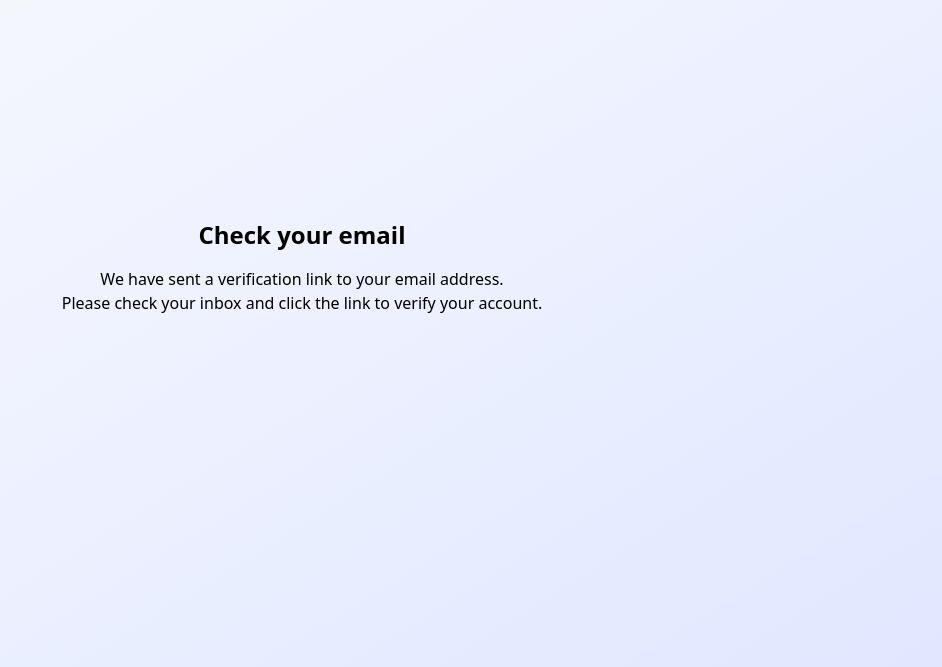
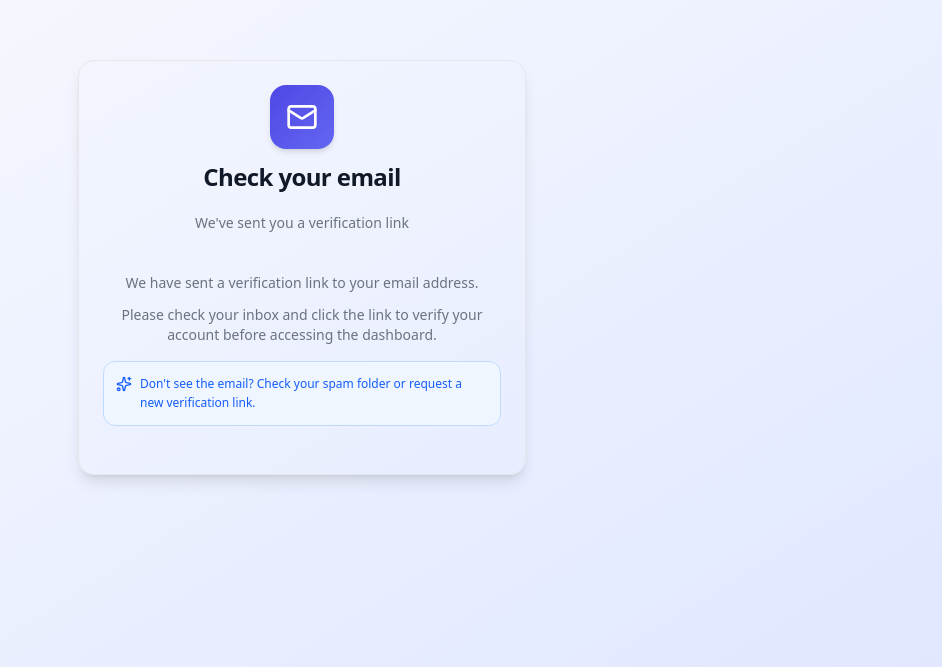
Before and after one commit to knurdz/Portfolium, a Next.js app: page /auth/check-email in a window 1280 px wide. Shown: the part 133-800 px from the top of the page, without its empty margins (338-1280 px from the left). Built offline with nearby package versions, Linux system fonts and the light colour scheme.

Commit message:
blocked unverified users from accessing dashboard and fixed bugs

```diff
--- a/app/auth/check-email/page.tsx
+++ b/app/auth/check-email/page.tsx
@@ -1,9 +1,64 @@
-export default function CheckEmail() {
+"use client";
+
+import { useSearchParams } from "next/navigation";
+import { Card, CardContent, CardDescription, CardHeader, CardTitle } from "@/components/ui/card";
+import { Mail, AlertCircle, Sparkles } from "lucide-react";
+import { Suspense } from "react";
+
+function CheckEmailContent() {
+  const searchParams = useSearchParams();
+  const error = searchParams.get("error");
+
   return (
-    <div className="flex min-h-screen flex-col items-center justify-center p-24">
-      <h1 className="text-2xl font-bold mb-4">Check your email</h1>
-      <p>We have sent a verification link to your email address.</p>
-      <p>Please check your inbox and click the link to verify your account.</p>
+    <div className="flex min-h-screen flex-col items-center justify-center p-6 bg-linear-to-br from-[#F9FAFB] via-[#EEF2FF] to-[#E0E7FF]">
+      <Card className="w-full max-w-md border-[#E5E7EB] shadow-lg">
+        <CardHeader className="text-center space-y-3 pb-4">
+          <div className="flex justify-center mb-1">
+            <div className="w-16 h-16 bg-linear-to-br from-[#4F46E5] to-[#6366F1] rounded-xl flex items-center justify-center shadow-md">
+              <Mail className="w-8 h-8 text-white" />
+            </div>
+          </div>
+          <CardTitle className="text-2xl font-bold text-[#111827] tracking-tight">
+            Check your email
+          </CardTitle>
+          <CardDescription className="text-sm text-[#6B7280]">
+            We&apos;ve sent you a verification link
+          </CardDescription>
+        </CardHeader>
+
+        <CardContent className="space-y-4 px-6 pb-6">
+          {error && (
+            <div className="flex items-start gap-2 p-3 bg-red-50 border border-red-200 rounded-lg">
+              <AlertCircle className="h-4 w-4 text-red-600 mt-0.5 shrink-0" />
+              <p className="text-xs text-red-600 leading-relaxed">{error}</p>
+            </div>
+          )}
+
+          <div className="text-center space-y-3">
+            <p className="text-sm text-[#6B7280]">
+              We have sent a verification link to your email address.
+            </p>
+            <p className="text-sm text-[#6B7280]">
+              Please check your inbox and click the link to verify your account before accessing the dashboard.
+            </p>
+          </div>
+
+          <div className="flex items-start gap-2 p-3 bg-blue-50 border border-blue-200 rounded-lg mt-4">
+            <Sparkles className="h-4 w-4 text-blue-600 mt-0.5 shrink-0" />
+            <p className="text-xs text-blue-600 leading-relaxed">
+              Don&apos;t see the email? Check your spam folder or request a new verification link.
+            </p>
+          </div>
+        </CardContent>
+      </Card>
     </div>
   );
 }
+
+export default function CheckEmail() {
+  return (
+    <Suspense fallback={<div>Loading...</div>}>
+      <CheckEmailContent />
+    </Suspense>
+  );
+}
--- a/app/auth/verify/route.ts
+++ b/app/auth/verify/route.ts
@@ -5,8 +5,10 @@ export async function GET(request: NextRequest) {
   const userId = request.nextUrl.searchParams.get("userId");
   const secret = request.nextUrl.searchParams.get("secret");
 
+  const baseUrl = process.env.NEXT_PUBLIC_APP_URL || "http://localhost:3000";
+
   if (!userId || !secret) {
-    return NextResponse.redirect(new URL("/auth/signin?error=Missing+verification+credentials", request.url));
+    return NextResponse.redirect(new URL("/auth/signin?error=Missing+verification+credentials", baseUrl));
   }
 
   const client = new Client()
@@ -17,9 +19,9 @@ export async function GET(request: NextRequest) {
 
   try {
     await account.updateVerification(userId, secret);
-    return NextResponse.redirect(new URL("/dashboard?verified=true", request.url));
+    return NextResponse.redirect(new URL("/dashboard?verified=true", baseUrl));
   } catch (error) {
     console.error("Verification error:", error);
-    return NextResponse.redirect(new URL("/auth/signin?error=Verification+failed", request.url));
+    return NextResponse.redirect(new URL("/auth/signin?error=Verification+failed", baseUrl));
   }
 }
--- a/app/dashboard/page.tsx
+++ b/app/dashboard/page.tsx
@@ -10,6 +10,12 @@ export default async function Dashboard() {
     user = await account.get();
   } catch {
     redirect("/auth/signin");
+    return null;
+  }
+
+  // Check if user is verified
+  if (!user.emailVerification) {
+    redirect("/auth/check-email?error=Please+verify+your+email+to+access+the+dashboard");
     return null;
   }
 
```
